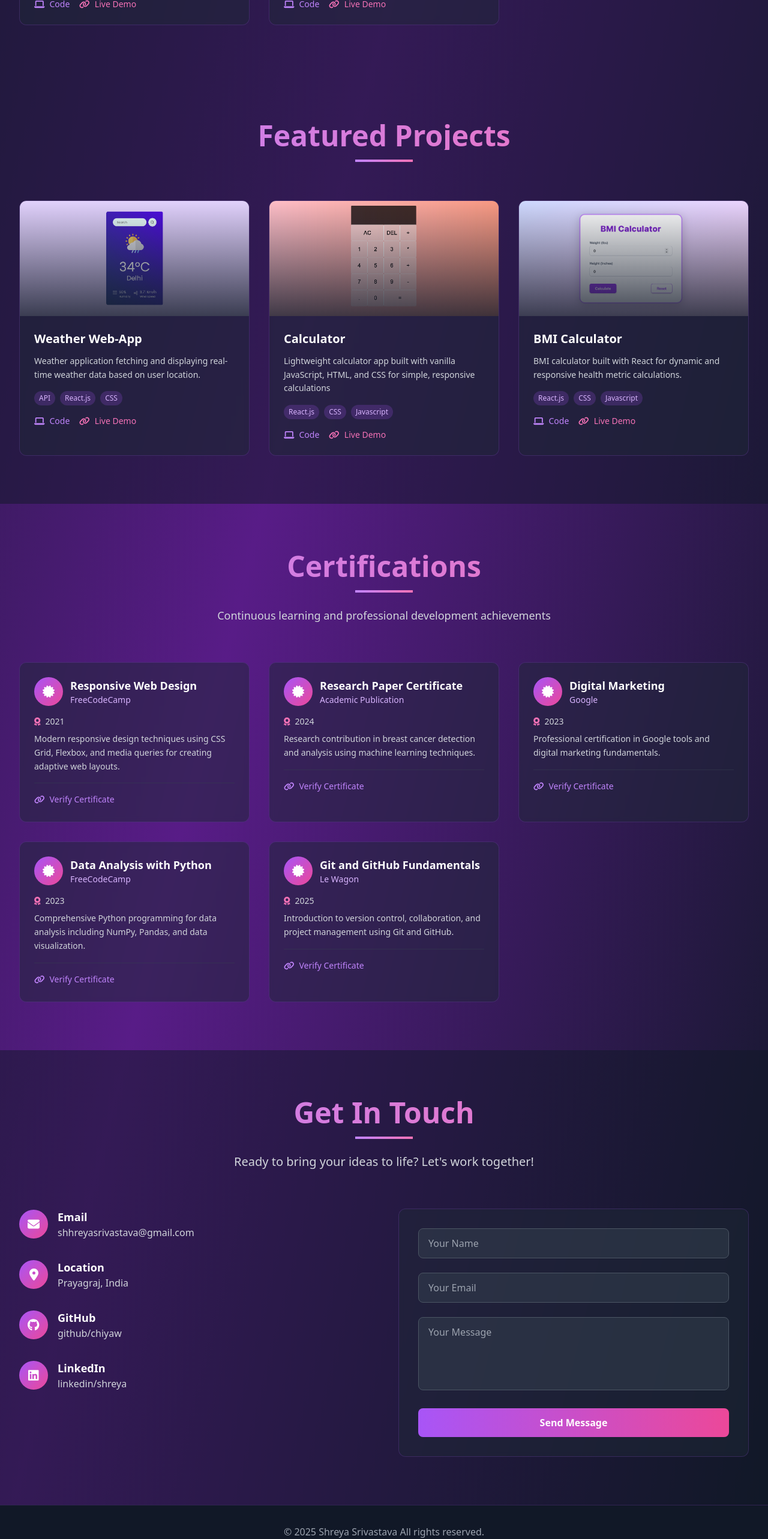
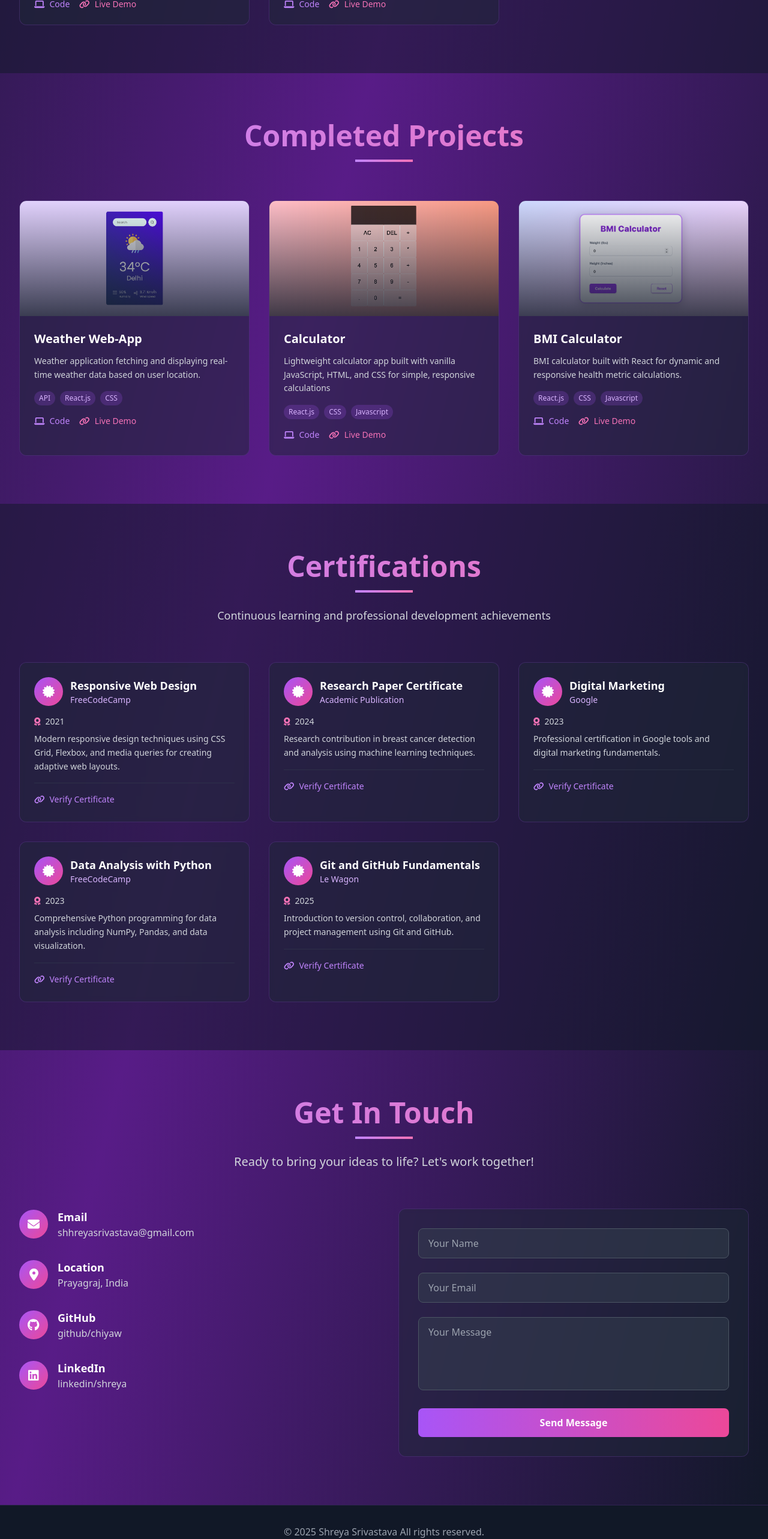
Before and after one commit to chiyaw/Portfolio, a React (Vite) app: page / in a window 1280 px wide. Shown: the part 2520-5086 px from the top of the page at 60% size. Built offline with nearby package versions, Linux system fonts and the light colour scheme.

Commit message:
resolve prodection error

```diff
--- a/src/Portfolio.jsx
+++ b/src/Portfolio.jsx
@@ -19,7 +19,7 @@ import WeatherImg from './Assets/Weather-img.png';
 import CalculatorImg from './Assets/Calculator-img.png';
 import BMICalImg from './Assets/BMI-Cal-img.png';
 import CF from './Assets/CF.png';
-import fluto from './Assets/Fluto.png';
+import fluto from './Assets/fluto.png';
 
 const Portfolio = () => {
   const [activeSection, setActiveSection] = useState('home');
@@ -352,11 +352,11 @@ const Portfolio = () => {
 
 
       {/* Projects Section */}
-      <section id="projects" className="py-20 bg-gray-900/50">
+      <section id="projects" className="py-20">
         <div className="max-w-7xl mx-auto px-4 sm:px-6 lg:px-8">
           <div className="text-center mb-16">
             <h2 className="text-4xl md:text-5xl font-bold mb-4 bg-gradient-to-r from-purple-400 to-pink-400 bg-clip-text text-transparent">
-              Featured Projects
+              Completed Projects
             </h2>
             <div className="w-24 h-1 bg-gradient-to-r from-purple-400 to-pink-400 mx-auto"></div>
           </div>
@@ -405,7 +405,7 @@ const Portfolio = () => {
       </section>
 
       {/* Certificates Section */}
-      <section id="certificates" className="py-20">
+      <section id="certificates" className="py-20 bg-gray-900/50">
         <div className="max-w-7xl mx-auto px-4 sm:px-6 lg:px-8">
           <div className="text-center mb-16">
             <h2 className="text-4xl md:text-5xl font-bold mb-4 bg-gradient-to-r from-purple-400 to-pink-400 bg-clip-text text-transparent">
@@ -451,7 +451,7 @@ const Portfolio = () => {
       </section>
 
       {/* Contact Section */}
-      <section id="contact" className="py-20 bg-gray-900/50">
+      <section id="contact" className="py-20">
         <div className="max-w-7xl mx-auto px-4 sm:px-6 lg:px-8">
           <div className="text-center mb-16">
             <h2 className="text-4xl md:text-5xl font-bold mb-4 bg-gradient-to-r from-purple-400 to-pink-400 bg-clip-text text-transparent">
```
